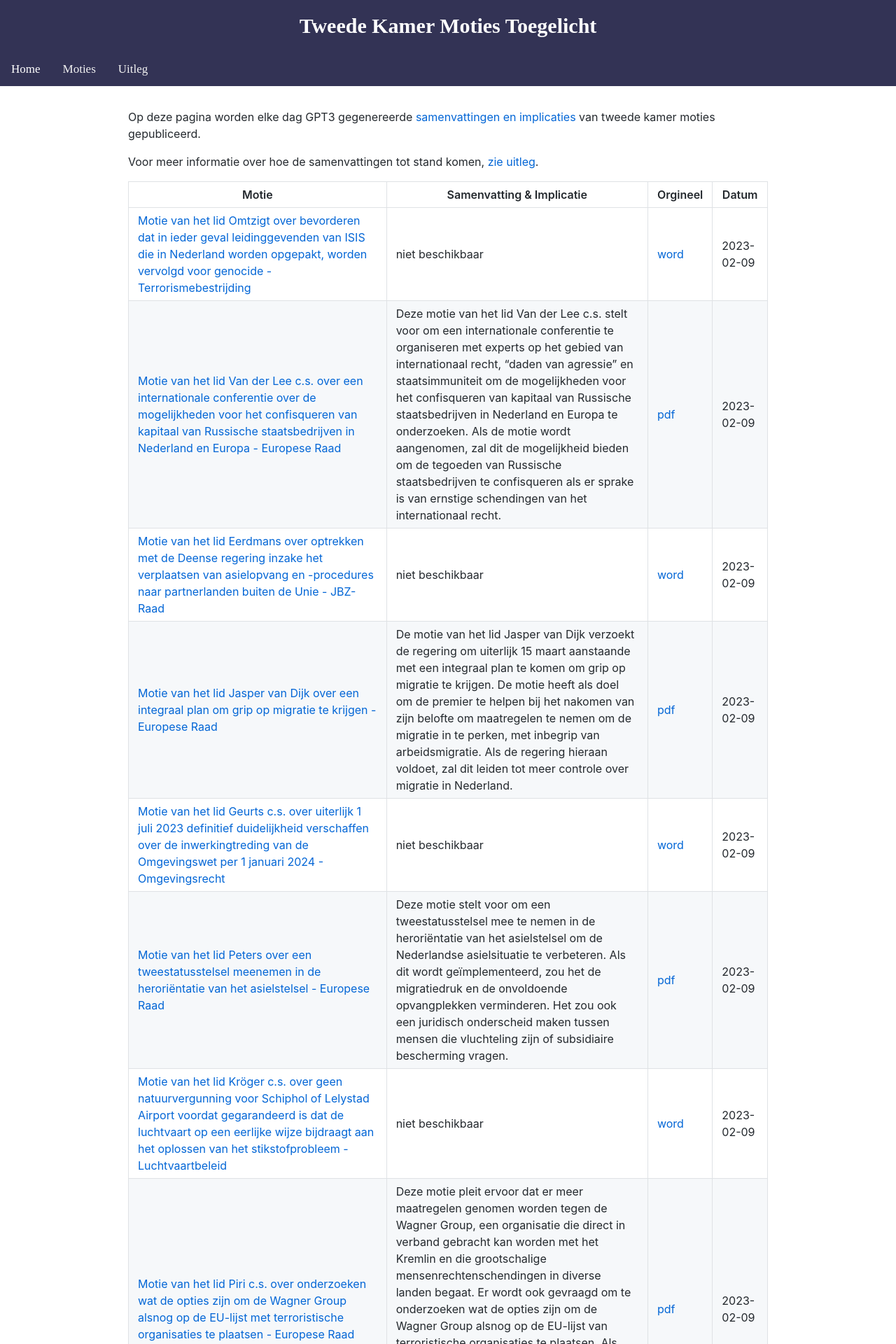
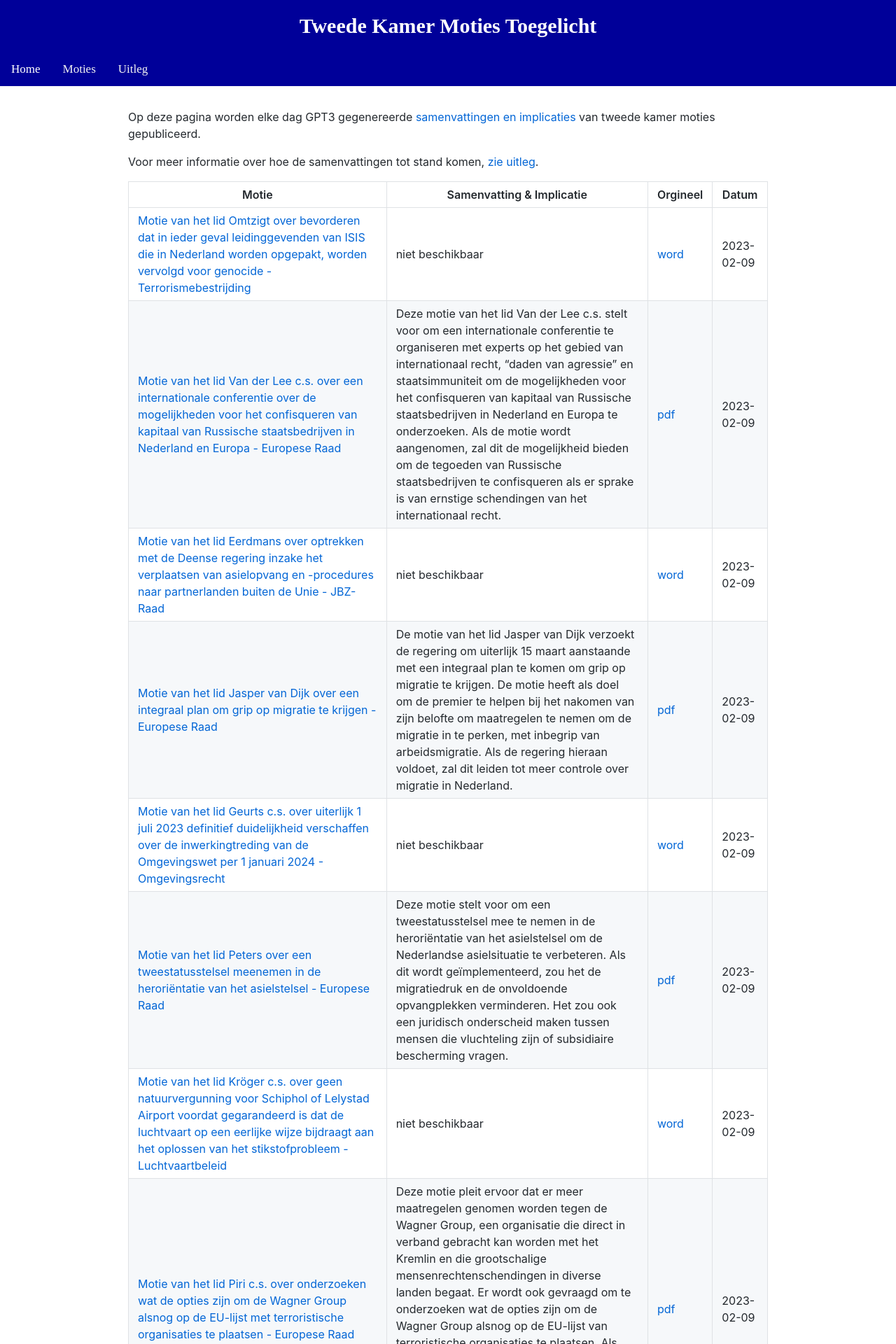
Before and after one commit to DavidZomerdijk/moties-toegelicht, a Jekyll site: the page built from readme.md, in a window 1280 px wide. Shown: the top 1920 px of the page at 70% size. Built offline with Jekyll 4.4.1, drawn with Linux system fonts in a browser that asks for light colours; our own code applies the rules of GitHub Pages for plain Markdown files.

Commit message:
updated color of background

```diff
--- a/_layouts/default.html
+++ b/_layouts/default.html
@@ -1017,7 +1017,7 @@ body {
 
 .topnav {
   overflow: hidden;
-  background-color: #335;
+  background-color: #000099;
   width:100%;
 }
 
@@ -1036,14 +1036,14 @@ body {
 }
 
 .topnav a.active {
-  background-color: #335;
+  background-color: #000099;
   color: white;
 }
 
 .header {
   padding: 0.2px;
   text-align: center;
-  background: #335;
+  background: #000099;
   color: white;
   font-size: 15px;
   /*padding-left: 20px*/
--- a/_layouts/motie.html
+++ b/_layouts/motie.html
@@ -1017,7 +1017,7 @@ body {
 
 .topnav {
   overflow: hidden;
-  background-color: #335;
+  background-color: #000099;
   width:100%;
 }
 
@@ -1036,14 +1036,14 @@ body {
 }
 
 .topnav a.active {
-  background-color: #335;
+  background-color: #000099;
   color: white;
 }
 
 .header {
   padding: 0.2px;
   text-align: center;
-  background: #335;
+  background: #000099;
   color: white;
   font-size: 15px;
   /*padding-left: 20px*/
```
